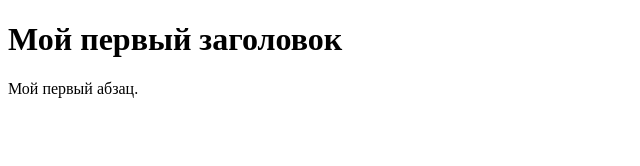
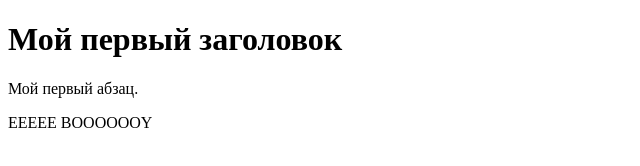
Before and after one commit to kvaska/qwe, a plain HTML site: page index.html in a window 1280 px wide. Shown: the whole page, without its empty margins (0-640 px from the left). Drawn offline with Linux system fonts and the light colour scheme.

Commit message:
Update index.html

```diff
--- a/index.html
+++ b/index.html
@@ -4,6 +4,6 @@
 
 <h1>Мой первый заголовок</h1>
 <p>Мой первый абзац.</p>
-
+<p>EEEEE BOOOOOOY<p>
 </body>
 </html>
```
